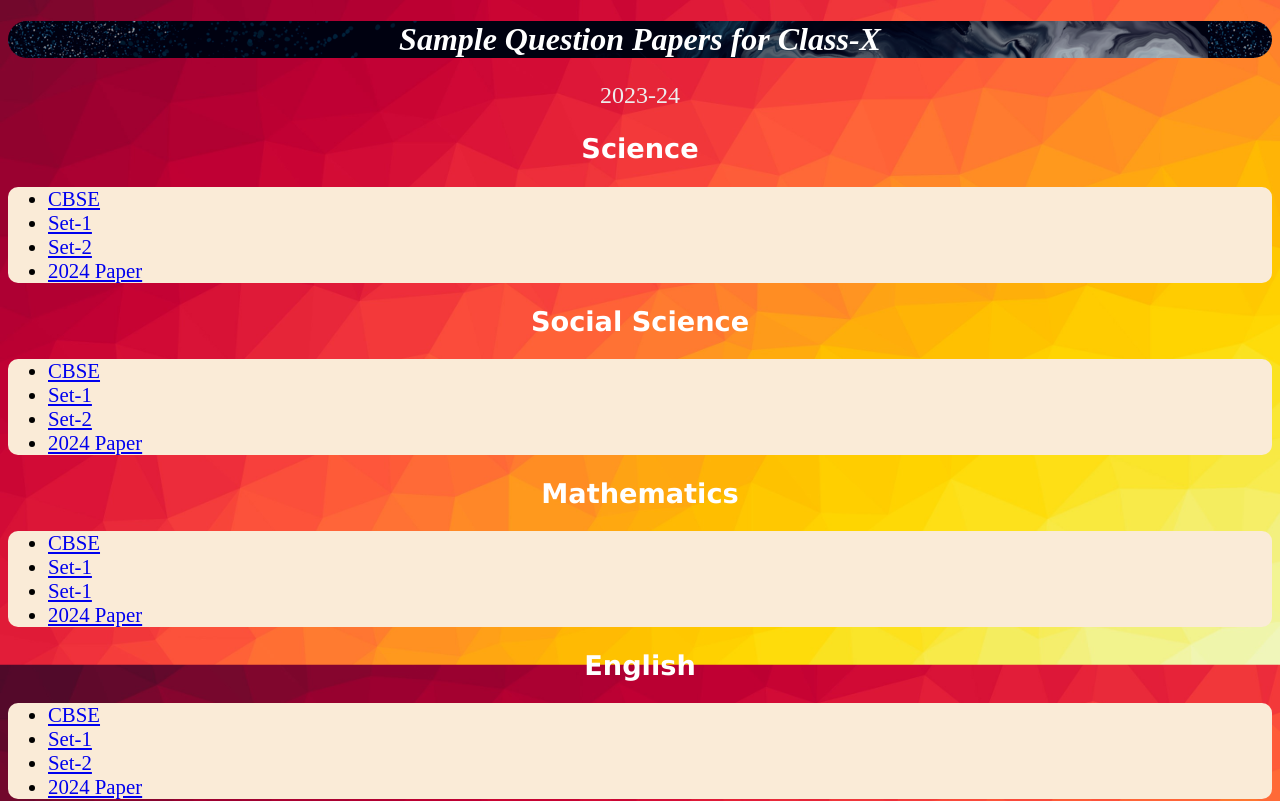
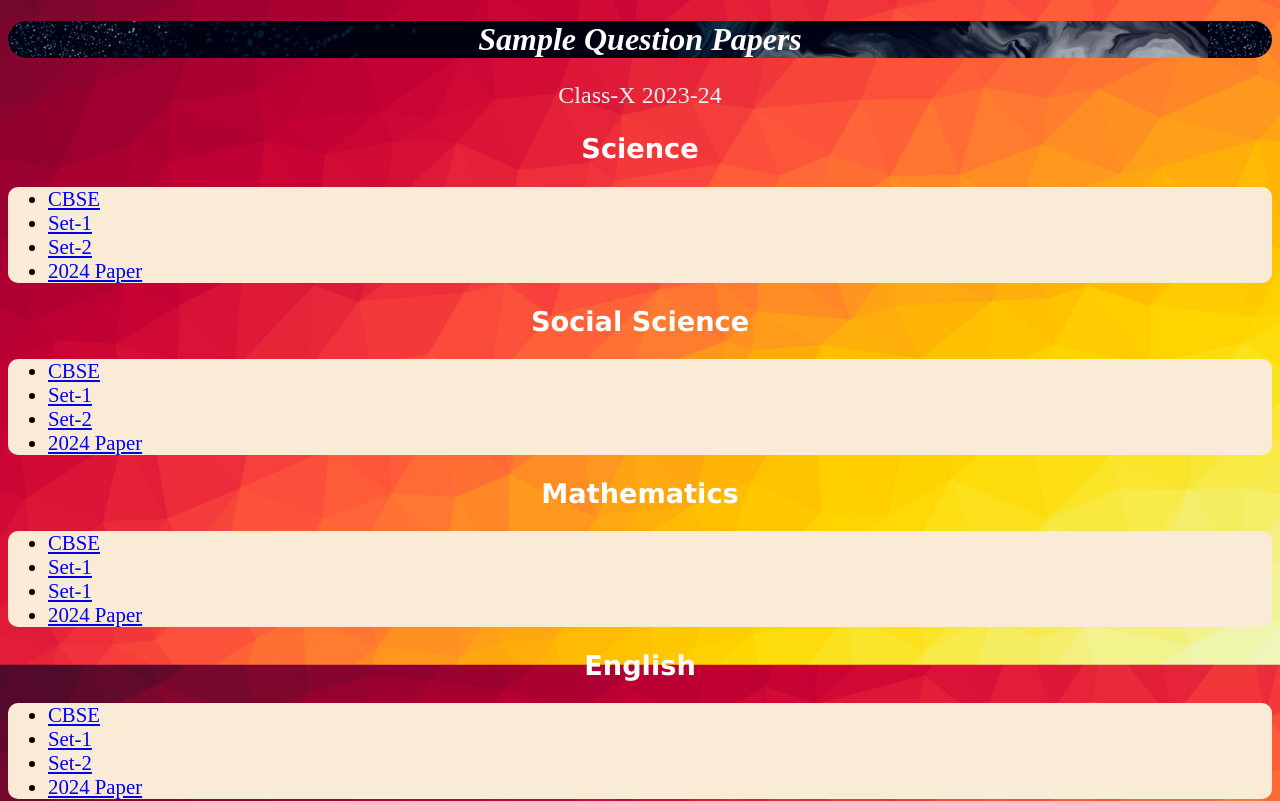
Before and after one commit to T-Shrek/CBSE, a plain HTML site: page index.html in a window 1280 px wide. Shown: the top 801 px of the page. Drawn offline with Linux system fonts and the light colour scheme.

Commit message:
Update index.html

```diff
--- a/index.html
+++ b/index.html
@@ -7,8 +7,8 @@
     <link rel="stylesheet" href="style.css">
 </head>
 <body>
-    <h1>Sample Question Papers for Class-X</h1>
-    <p>2023-24</p>
+    <h1>Sample Question Papers</h1>
+    <p>Class-X 2023-24</p>
     <h2>Science</h2>
     <ul>
         <li><a href="https://cbseacademic.nic.in/web_material/SQP/ClassX_2024_25/Science-SQP.pdf">CBSE</a></li>
```
